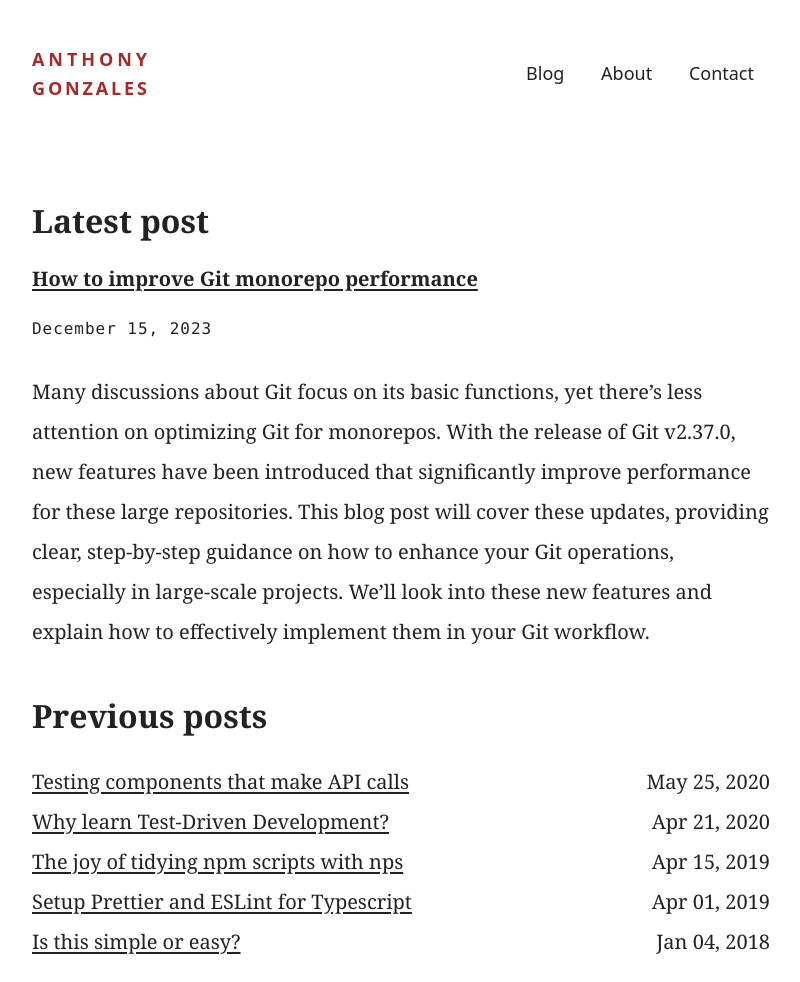
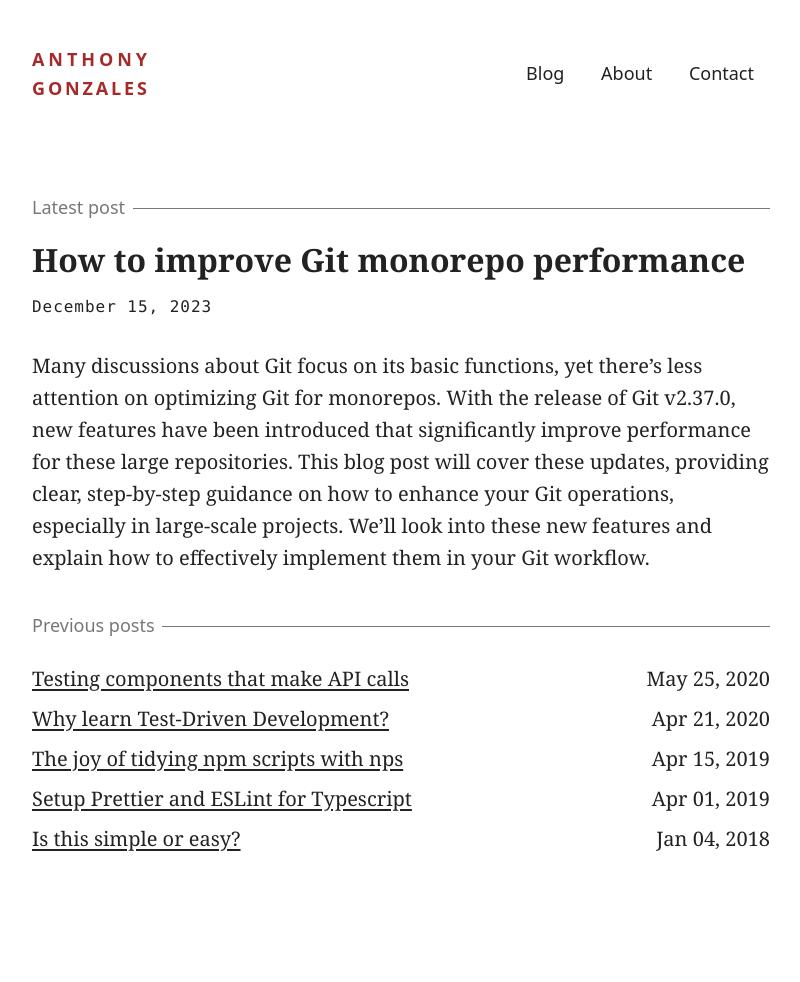
Before and after one commit to antgonzales/antgonzales.github.io, a Jekyll site: the page built from index.html, in a window 1280 px wide. Shown: the whole page, without its empty margins (239-1039 px from the left). Built offline with Jekyll 4.4.1, drawn with Linux system fonts in a browser that asks for light colours; after the commit the page ends 900 px from its top, so only the background shows below that.

Commit message:
Adjust home page typography and styling
Fix blog post typos.

```diff
--- a/_sass/_home.scss
+++ b/_sass/_home.scss
@@ -1,5 +1,42 @@
+.section-title {
+  font-weight: 500;
+  font-family: $sans-serif-font-family;
+  font-size: 1.8rem;
+}
+
+.section-separator {
+  justify-self: stretch;
+  align-self: stretch;
+  display: flex;
+  align-items: center;
+  gap: 0.75rem;
+  font-size: 1rem;
+  line-height: 1;
+  color: $gray;
+}
+
+.latest-blog-post-title a {
+  text-decoration: none;
+}
+
+.section-title-bar {
+  flex: 1;
+  height: 1px;
+  border: none;
+  background-color: $gray;
+}
+
 .intro p {
   line-height: 2;
+}
+
+.latest-blog-post-title {
+  margin-top: 0;
+  margin-bottom: 1rem;
+}
+
+.list-latest-posts {
+  margin: 0;
 }
 
 .list-latest-posts li {
--- a/_sass/_typography.scss
+++ b/_sass/_typography.scss
@@ -61,12 +61,13 @@ blockquote cite a, blockquote cite a:visited, blockquote cite a:visited { color:
 code, kbd, pre, samp { font-size: 16px; }
 
 :not(pre) > code {
+  padding: 0.2em 0.4em;
+  margin: 0;
+  font-size: 85%;
+  white-space: break-spaces;
   background-color: #002b36;
   color: $white;
-  padding: .5rem;
-  border-radius: .3rem;
-  line-height: 1.45;
-  vertical-align: middle;
+  border-radius: .6rem;
 }
 
 .italic {
--- a/index.html
+++ b/index.html
@@ -4,11 +4,14 @@ title: Home
 description: The personal site, blog, and portfolio of Anthony Gonzales, a developer who cares about the code.
 ---
 <div class="container max-width home page">
-  <section class="intro">
-    <h2>Latest post</h2>
+  <section>
+    <div class="section-separator">
+      <h2 class="section-title">Latest post</h2>
+      <hr class="section-title-bar" />
+    </div>
     {% for post in site.posts | limit: 1 %}
-      <article class="blog-post card">
-        <h3 class="blog-post-title"><a href="{{ post.url }}">{{ post.title }}</a></h3>
+      <article class="latest-blog-post">
+        <h2 class="latest-blog-post-title"><a href="{{ post.url }}">{{ post.title }}</a></h2>
         <div class="post-meta">
           <time class="post-timestamp" itemprop="datePublished"> {{ post.date | date: "%B %d, %Y" }}</time>
           {%- if page.last_modified_at -%}
@@ -19,7 +22,7 @@ description: The personal site, blog, and portfolio of Anthony Gonzales, a devel
           {%- endif -%}
         </div>
 
-        <div class="blog-post-content">
+        <div class="latest-blog-post-content">
           {{ post.excerpt }}
         </div>
 
@@ -28,7 +31,10 @@ description: The personal site, blog, and portfolio of Anthony Gonzales, a devel
   </section>
 
   <section>
-    <h2>Previous posts</h2>
+    <div class="section-separator">
+      <h2 class="section-title">Previous posts</h2>
+      <hr class="section-title-bar" />
+    </div>
     <ul class="list-naked list-latest-posts">
         {% for post in site.posts | offset: 1 | limit: 5 %}
             <li class="blog-roll-title">
```
Also changed, not shown: _posts/2023-12-15-how-to-improve-git-monorepo-performance.md (+5 -5 lines).
